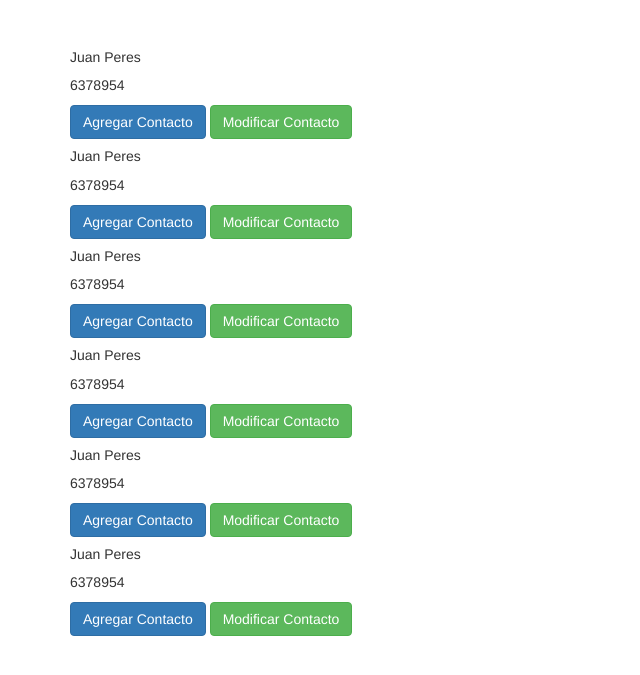
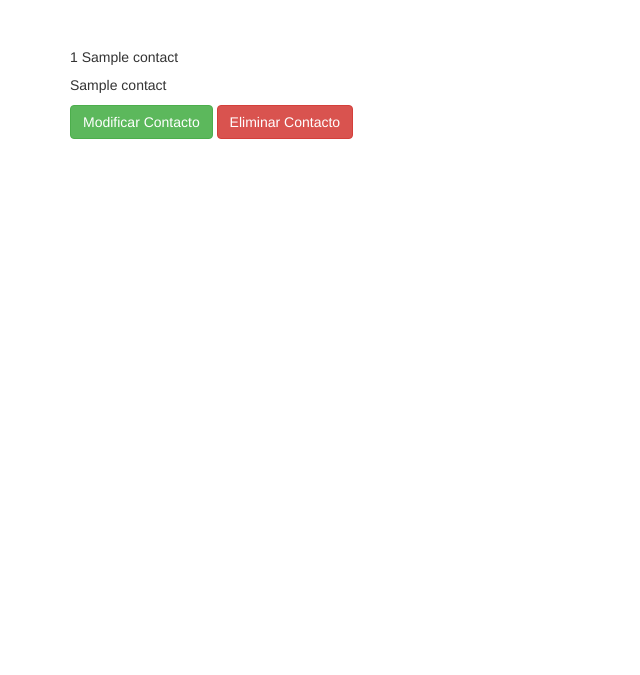
Before and after one commit to davidmr27/Contac-App-Flask, a Flask app: template templates/allcontacts.html in a window 1280 px wide. Shown: the part 52-727 px from the top of the page, without its empty margins (0-640 px from the left). Run offline with Flask 2, Linux system fonts and the light colour scheme; the template is opened without the code that fills it: most values are stand-ins (such as "Sample title", 1, 10 or a date in 2020); some libraries are stand-ins or nearby versions.

Commit message:
Se muestras todos los usuarios de la tablas contactos

```diff
--- a/main.py
+++ b/main.py
@@ -37,8 +37,9 @@ def all_contacts():
     """Estamo obteniendo los datos que están en la tabla contactos"""
     #TODO: Filtrar cuando por usuario que inicie sesión
     cur = mysql.connect.cursor()
-    query = "SELECT * FROM contactos;"
-    cur.executer(query)
-    contacts=cur.fetchall()
+    query = "SELECT nombre, apellido, numero FROM contactos;"
+    cur.execute(query)
+    contacts = cur.fetchall()
     cur.close()
+    print(contacts)
     return render_template('allcontacts.html', contacts=contacts)
--- a/templates/allcontacts.html
+++ b/templates/allcontacts.html
@@ -1,5 +1,5 @@
 {% extends "bootstrap/base.html" %}
-{% block title %}Add Contact{% endblock %}
+{% block title %}All contacts{% endblock %}
 
 {% block body %}
 {% block navbar%}
@@ -26,54 +26,16 @@
 <br>
 <div class="container">
     <div class="d-flex flex-wrap">
+        {% for contact in contacts %}
         <div class="card ml-2 mb-2">
             <div class="card-body">
-                <h5 class="card-title">Juan Peres</h5>
-                <p class="card-text">6378954</p>
-                <a href="#" class="btn btn-primary">Agregar Contacto</a>
+                <h5 class="card-title">{{ contact[0] }} {{ contact[1] }}</span></h5>
+                <p class="card-text">{{ contact[2] }}</p>
                 <a href="#" class="btn btn-success">Modificar Contacto</a>
+                <a href="#" class="btn btn-danger">Eliminar Contacto</a>
             </div>
         </div>
-        <div class="card ml-2 mb-2">
-            <div class="card-body">
-                <h5 class="card-title">Juan Peres</h5>
-                <p class="card-text">6378954</p>
-                <a href="#" class="btn btn-primary">Agregar Contacto</a>
-                <a href="#" class="btn btn-success">Modificar Contacto</a>
-            </div>
-        </div>
-        <div class="card ml-2 mb-2">
-            <div class="card-body">
-                <h5 class="card-title">Juan Peres</h5>
-                <p class="card-text">6378954</p>
-                <a href="#" class="btn btn-primary">Agregar Contacto</a>
-                <a href="#" class="btn btn-success">Modificar Contacto</a>
-            </div>
-        </div>
-        <div class="card ml-2 mb-2">
-            <div class="card-body">
-                <h5 class="card-title">Juan Peres</h5>
-                <p class="card-text">6378954</p>
-                <a href="#" class="btn btn-primary">Agregar Contacto</a>
-                <a href="#" class="btn btn-success">Modificar Contacto</a>
-            </div>
-        </div>
-        <div class="card ml-2 mb-2">
-            <div class="card-body">
-                <h5 class="card-title">Juan Peres</h5>
-                <p class="card-text">6378954</p>
-                <a href="#" class="btn btn-primary">Agregar Contacto</a>
-                <a href="#" class="btn btn-success">Modificar Contacto</a>
-            </div>
-        </div>
-        <div class="card ml-2 mb-2">
-            <div class="card-body">
-                <h5 class="card-title">Juan Peres</h5>
-                <p class="card-text">6378954</p>
-                <a href="#" class="btn btn-primary">Agregar Contacto</a>
-                <a href="#" class="btn btn-success">Modificar Contacto</a>
-            </div>
-        </div>
+        {% endfor %}
     </div>
 </div>
 
```
